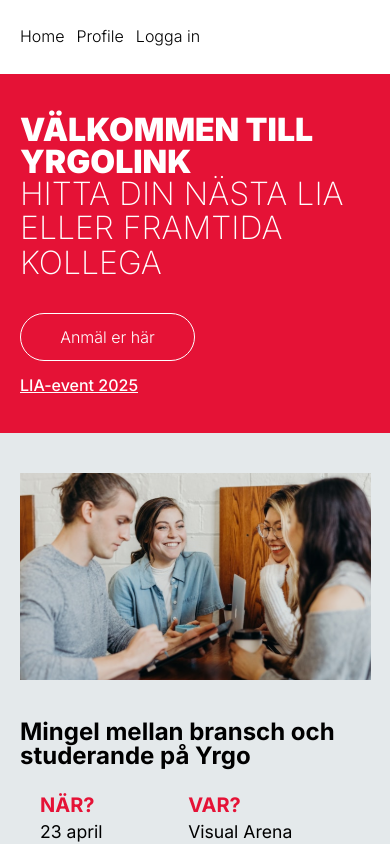
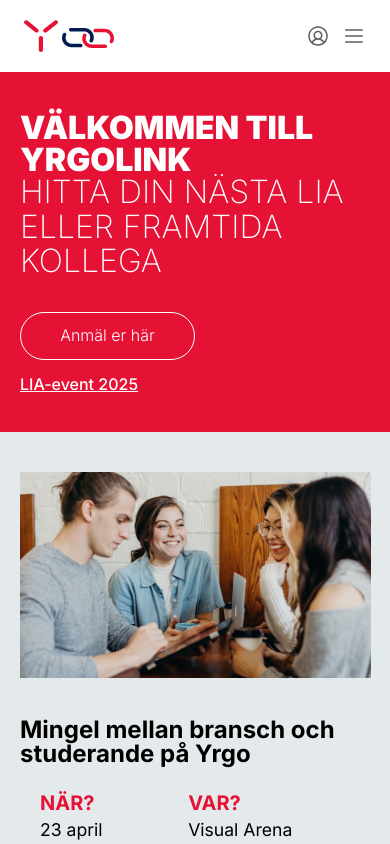
Before and after one commit to TobiasAndren/yrgolink, a Next.js app: page / in a window 390 px wide. Shown: the top 844 px of the page. Built offline with nearby package versions, Linux system fonts and the light colour scheme; no server answers.

Commit message:
added an updated header for mobile

```diff
--- /dev/null
+++ b/app/components/common/Header.jsx
@@ -0,0 +1,86 @@
+"use client";
+
+import styled from "@emotion/styled";
+import { useState } from "react";
+
+const StyledHeader = styled.header`
+  overflow: hidden;
+  position: relative;
+  display: flex;
+  width: 100vw;
+  background-color: var(--bg-white);
+  justify-content: space-between;
+  align-items: center;
+  padding: 1.25rem 1.5rem;
+
+  a {
+    display: flex;
+    align-items: center;
+  }
+
+  div {
+    display: flex;
+    gap: 0.75rem;
+  }
+`;
+
+const StyledMobileNav = styled.nav(
+  ({ isActive }) => `
+  display: flex;
+  max-height: ${isActive ? `30%` : `0`};
+  flex-direction: column;
+  overflow: hidden;
+  transition: max-height 300ms ease-in-out;
+  gap: 1rem;
+  background-color: var(--bg-grey);
+  padding: ${isActive ? `1rem 1.5rem` : `0 1.5rem`};
+  transition: all 150ms ease-in-out;
+
+  .active {
+    display: flex;
+  }
+
+  a {
+    height: 100%;
+    width: 100%;
+    text-decoration: underline;
+    font-size: 1.125rem;
+    font-weight: 400;
+    line-height: 1.5rem;
+  }
+`
+);
+
+export const Header = ({}) => {
+  const [isActive, setIsActive] = useState(false);
+
+  function handleHamburger() {
+    setIsActive((prev) => !prev);
+  }
+
+  return (
+    <>
+      <StyledHeader>
+        <a href="/">
+          <img src="/logo-link.svg" alt="" />
+        </a>
+
+        <div>
+          <a href="/profile">
+            <img src="/profile-button.svg" alt="profile icon" />
+          </a>
+          <a href="#" id="hamburger-menu" onClick={handleHamburger}>
+            <img src="/hamburger.svg" alt="hamburger menu" />
+          </a>
+        </div>
+      </StyledHeader>
+      <StyledMobileNav isActive={isActive}>
+        <a href="/event-signup">Anmälan LIA-event</a>
+        <hr />
+        <a href="/signupp">Registrera konto</a>
+        <hr />
+        <a href="">Bläddra bland företag</a>
+      </StyledMobileNav>
+    </>
+  );
+};
--- a/app/layout.js
+++ b/app/layout.js
@@ -1,7 +1,7 @@
 import "./globals.css";
 import { Footer } from "./components/footer.jsx";
-import { TopNav } from "./components/top-nav/top-nav.jsx";
 import { Main } from "./components/Main";
+import { Header } from "./components/common/Header";
 
 export const metadata = {
   title: "YrgoLink",
@@ -10,9 +10,9 @@ export const metadata = {
 
 export default function RootLayout({ children }) {
   return (
-    <html>
+    <html lang="sv">
       <body>
-        <TopNav />
+        <Header />
         <Main>{children}</Main>
         <Footer />
       </body>
```
Also changed, not shown: public/hamburger.svg (added), public/profile-button.svg (added).
